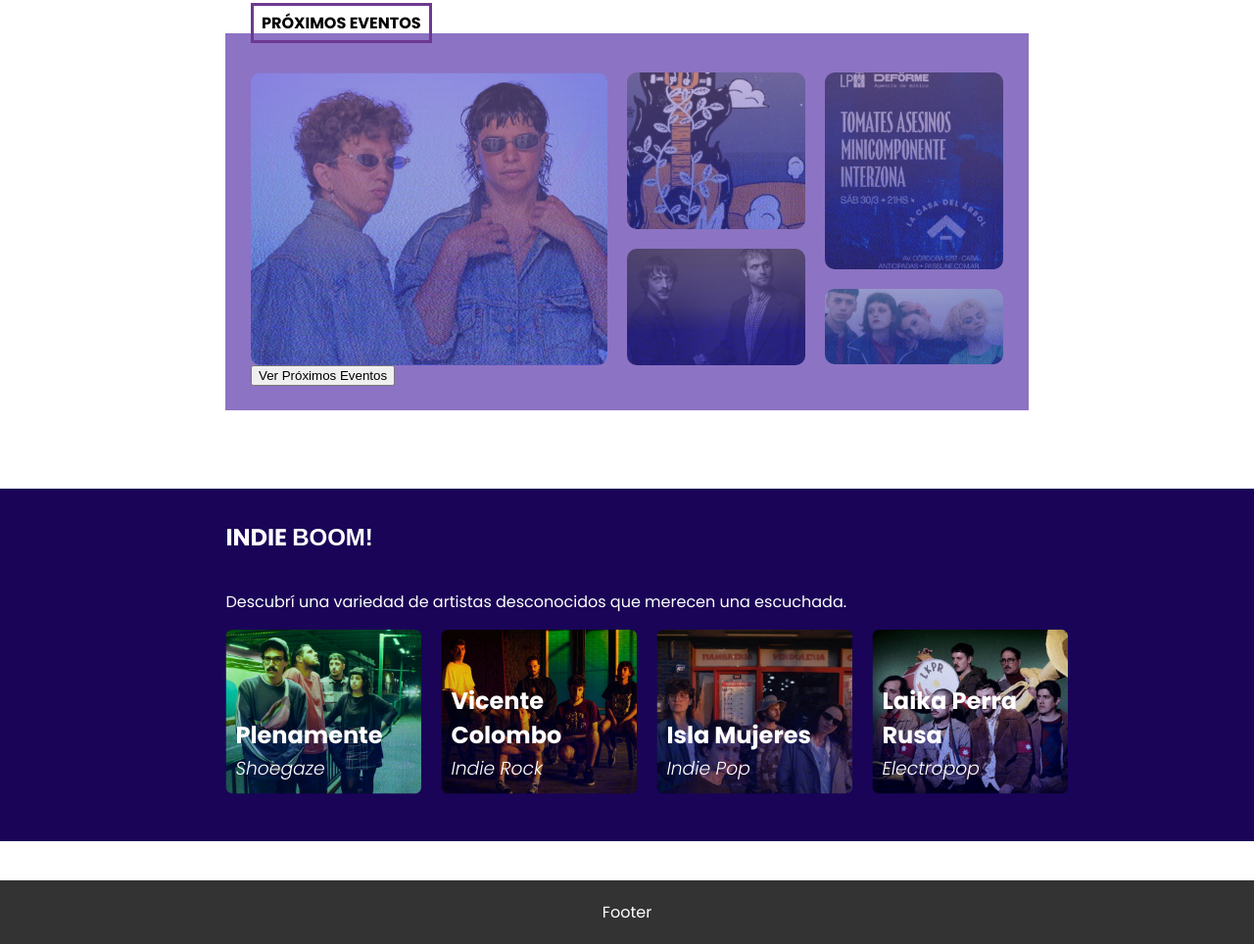
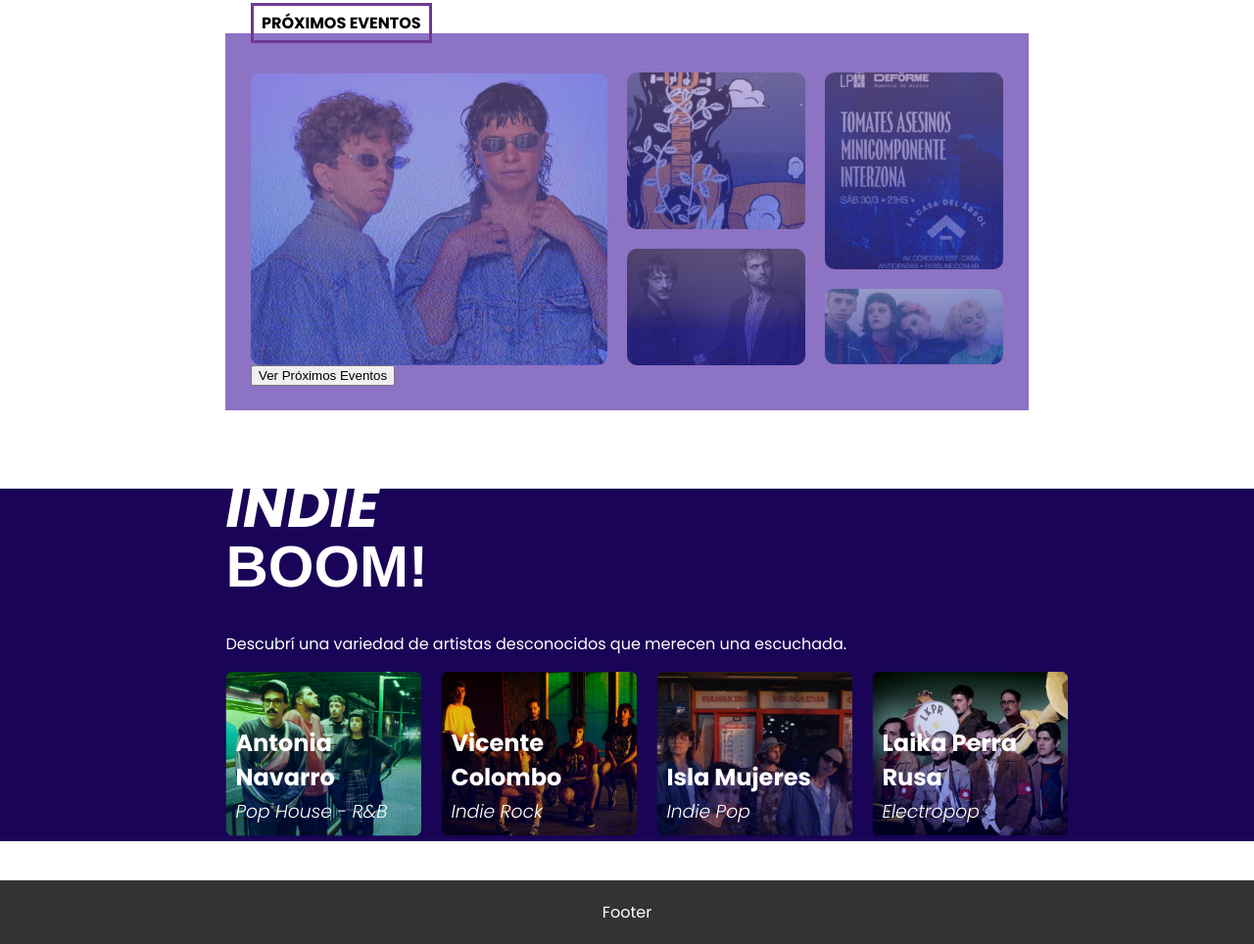
Before and after one commit to WalterCustodio/IndieHoy, a plain HTML site: page index.html in a window 1280 px wide. Shown: the part 1190-2154 px from the top of the page at 98% size. Drawn offline with Linux system fonts and the light colour scheme; a web font is replaced by a local one.

Commit message:
Update index.html

```diff
--- a/index.html
+++ b/index.html
@@ -180,7 +180,7 @@
         <button>Ver Próximos Eventos</button>
       </section>
       <section id="indie_boom">
-        <h2>INDIE <span class="destacar">BOOM!</span></h2>
+        <h1>INDIE <span class="destacar"><br>BOOM!</span></h1>
         <p>
           Descubrí una variedad de artistas desconocidos que merecen una
           escuchada.
@@ -188,8 +188,8 @@
         <div class="carousel">
           <div class="item">
             <img src="img/emergente1.png" alt="item 1" />
-            <h2>Plenamente</h2>
-            <h3>Shoegaze</h3>
+            <h2>Antonia Navarro</h2>
+            <h3>Pop House - R&B</h3>
           </div>
           <div class="item">
             <img src="img/emergente2.png" alt="item 2" />
```
